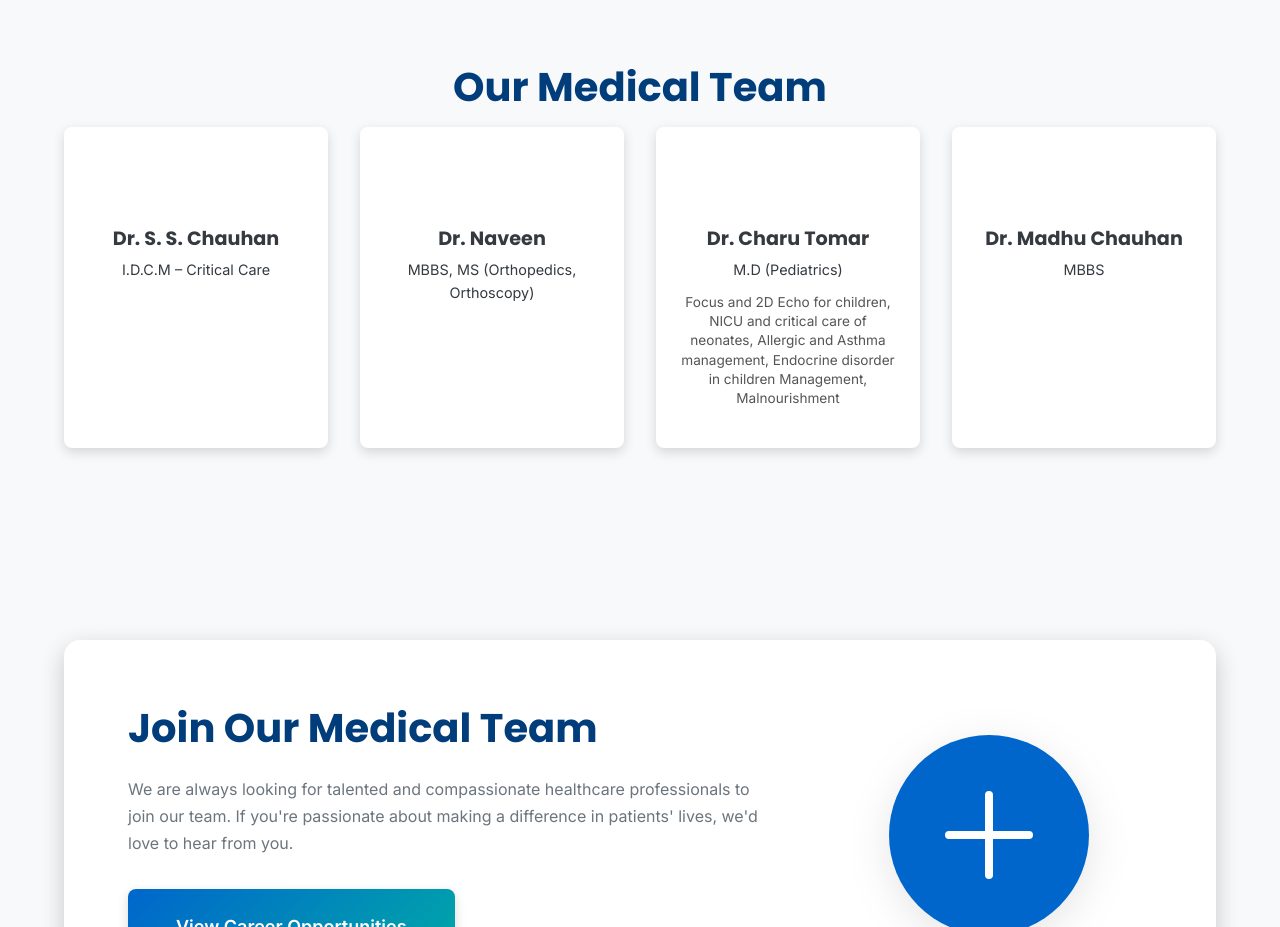
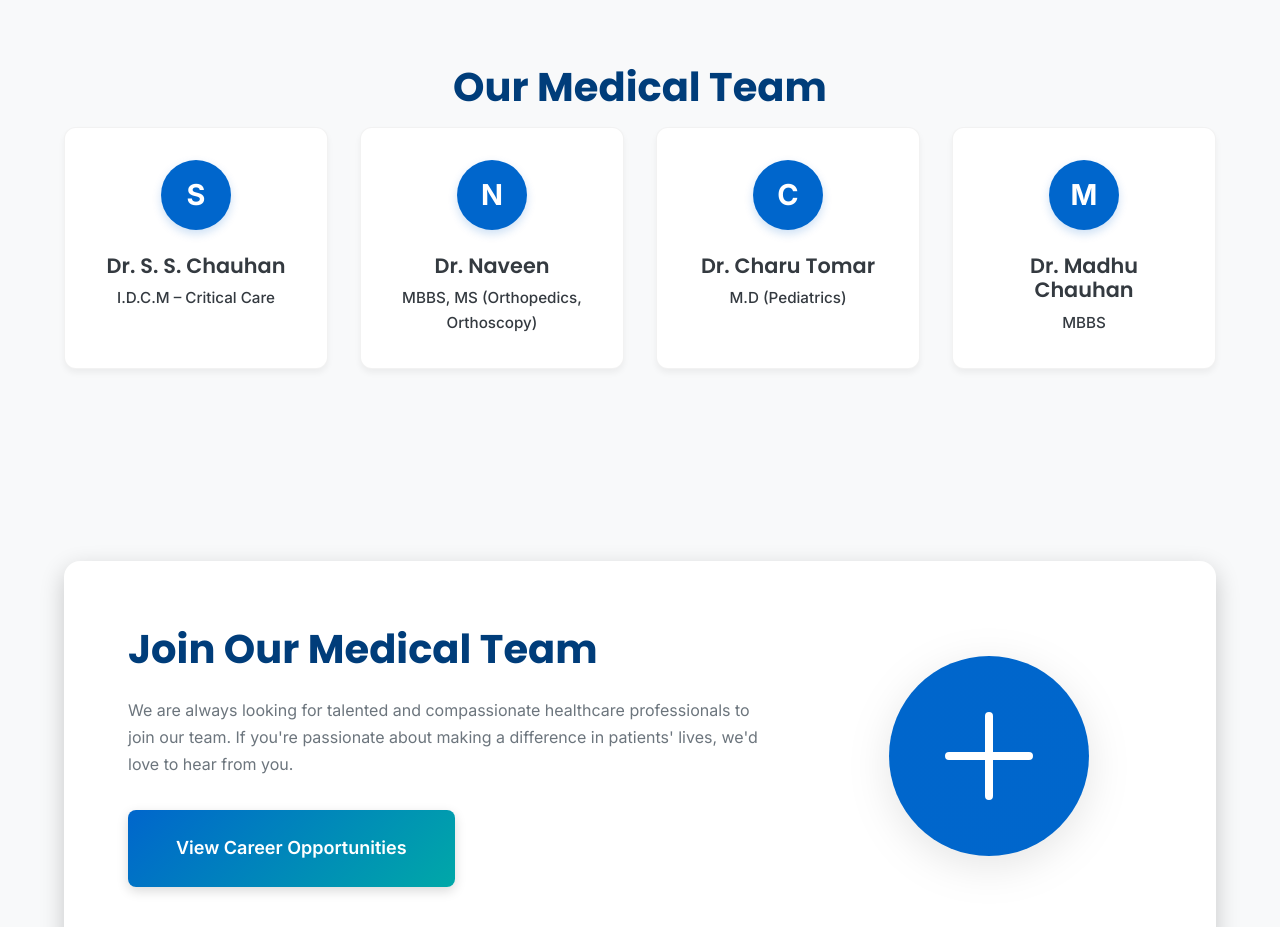
Before and after one commit to khushgara/Chauhan-Hospital, a React (Vite) app: page /doctors in a window 1280 px wide. Shown: the part 2820-3747 px from the top of the page. Built offline with nearby package versions, Linux system fonts and the light colour scheme.

Commit message:
doctors updated

```diff
--- a/src/pages/Doctors.jsx
+++ b/src/pages/Doctors.jsx
@@ -196,42 +196,62 @@ const Doctors = () => {
             {[
               { name: 'Dr. S. S. Chauhan', qualification: 'I.D.C.M – Critical Care' },
               { name: 'Dr. Naveen', qualification: 'MBBS, MS (Orthopedics, Orthoscopy)' },
-              {
-                name: 'Dr. Charu Tomar',
-                qualification: 'M.D (Pediatrics)',
-                details: 'Focus and 2D Echo for children, NICU and critical care of neonates, Allergic and Asthma management, Endocrine disorder in children Management, Malnourishment'
-              },
+              { name: 'Dr. Charu Tomar', qualification: 'M.D (Pediatrics)' },
               { name: 'Dr. Madhu Chauhan', qualification: 'MBBS' }
             ].map((doc, index) => (
               <div key={index} className="medical-team-card" style={{
                 background: 'white',
-                padding: '1.5rem',
-                borderRadius: '8px',
-                boxShadow: 'var(--shadow-md)',
-                transition: 'transform 0.3s ease'
-              }}>
+                padding: '2rem',
+                borderRadius: '12px',
+                border: '1px solid rgba(0,0,0,0.05)',
+                boxShadow: '0 4px 6px rgba(0,0,0,0.05)',
+                transition: 'all 0.3s ease',
+                display: 'flex',
+                flexDirection: 'column',
+                alignItems: 'center',
+                height: '100%'
+              }}
+              onMouseEnter={(e) => {
+                e.currentTarget.style.transform = 'translateY(-5px)';
+                e.currentTarget.style.boxShadow = '0 10px 20px rgba(0,0,0,0.1)';
+              }}
+              onMouseLeave={(e) => {
+                e.currentTarget.style.transform = 'translateY(0)';
+                e.currentTarget.style.boxShadow = '0 4px 6px rgba(0,0,0,0.05)';
+              }}
+              >
                 <div style={{
-                  width: '60px',
-                  height: '60px',
-                  background: 'var(--primary-color)',
+                  width: '70px',
+                  height: '70px',
+                  background: '#0066cc',
                   color: 'white',
                   borderRadius: '50%',
                   display: 'flex',
                   alignItems: 'center',
                   justifyContent: 'center',
-                  margin: '0 auto 1rem',
-                  fontSize: '1.5rem',
-                  fontWeight: 'bold'
+                  margin: '0 auto 1.5rem',
+                  fontSize: '1.8rem',
+                  fontWeight: 'bold',
+                  boxShadow: '0 4px 10px rgba(0,102,204,0.2)'
                 }}>
                   {doc.name.split(' ')[1][0]}
                 </div>
-                <h3 style={{ fontSize: '1.2rem', marginBottom: '0.5rem', color: 'var(--text-dark)' }}>{doc.name}</h3>
-                <p style={{ color: 'var(--text-light)', fontSize: '0.9rem', margin: 0 }}>{doc.qualification}</p>
-                {doc.details && (
-                  <p style={{ color: '#555', fontSize: '0.85rem', marginTop: '0.8rem', lineHeight: '1.4' }}>
-                    {doc.details}
-                  </p>
-                )}
+                <h3 style={{
+                  fontSize: '1.3rem',
+                  marginBottom: '0.5rem',
+                  color: 'var(--text-dark)',
+                  fontWeight: '600'
+                }}>
+                  {doc.name}
+                </h3>
+                <p style={{
+                  color: 'var(--primary-color)',
+                  fontSize: '0.95rem',
+                  margin: 0,
+                  fontWeight: '500'
+                }}>
+                  {doc.qualification}
+                </p>
               </div>
             ))}
           </div>
```
